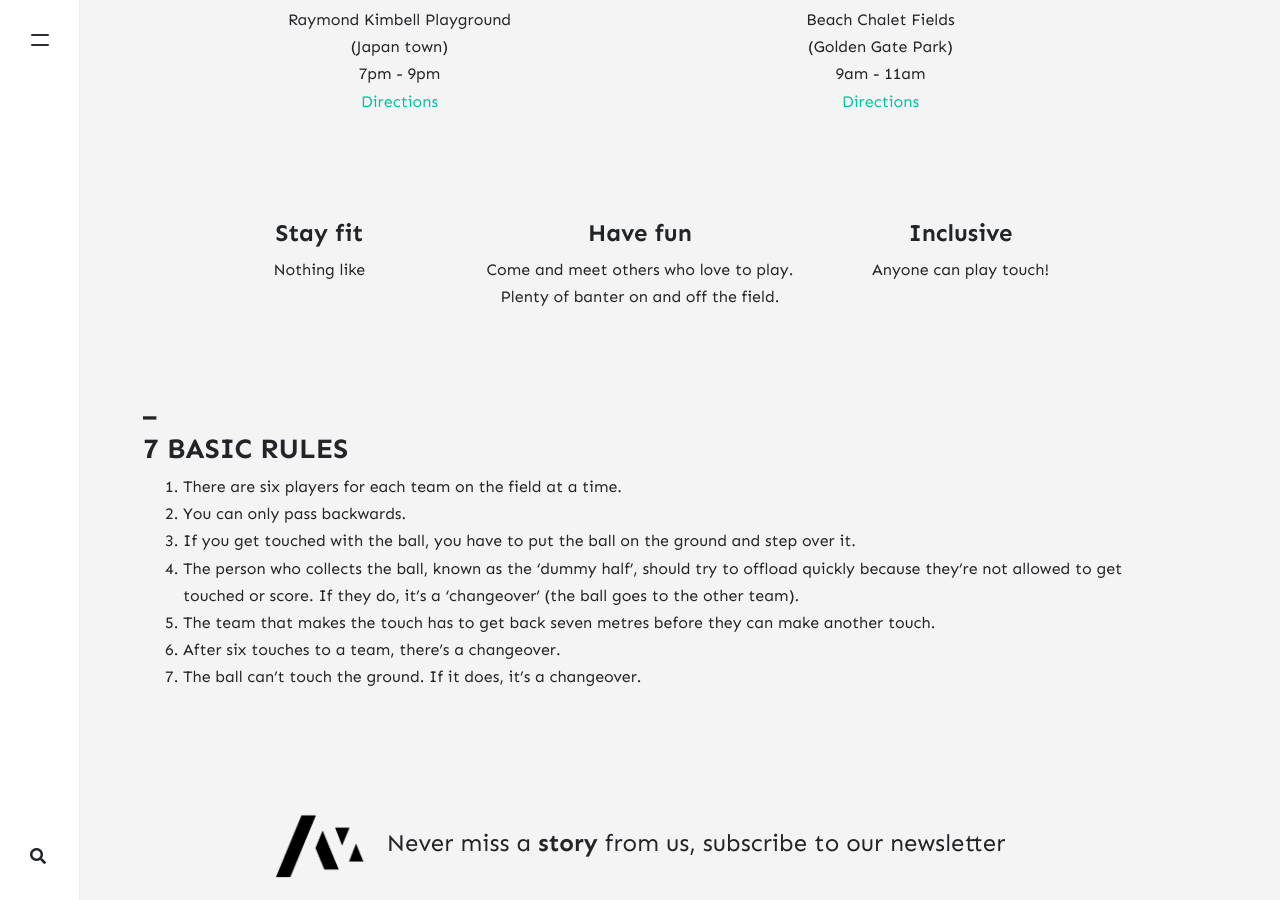
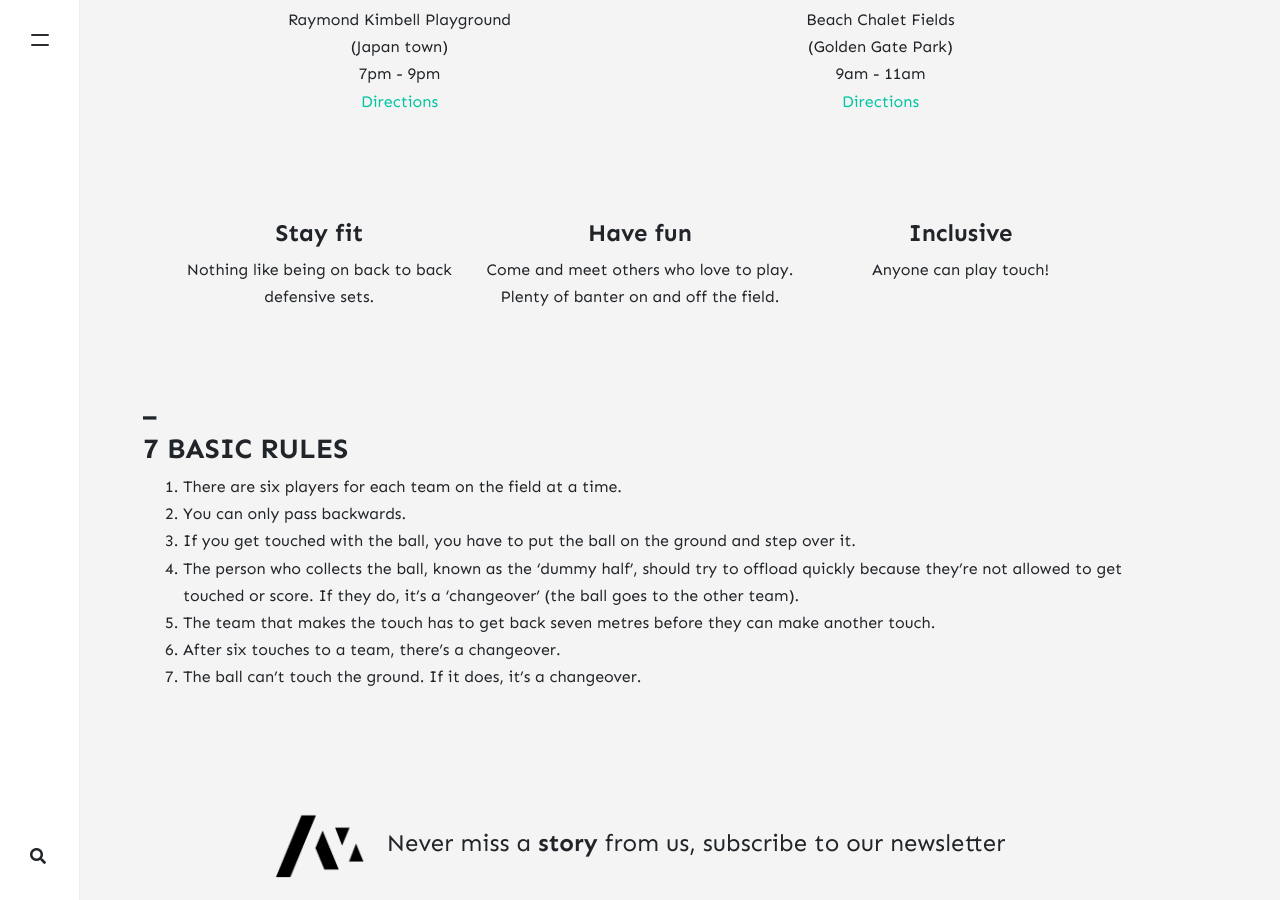
Before and after one commit to stackbit-projects/blue-triceratops-4f502, a Jekyll site: the page built from _pages/about.md, in a window 1280 px wide and 900 px high, scrolled down 524 px. Built offline with Jekyll 4.4.1, drawn with Linux system fonts in a browser that asks for light colours; nearby versions of some CDN libraries; comment, search, counter and statistics services are not loaded.

Commit message:
home.html: changed

```diff
--- a/_layouts/home.html
+++ b/_layouts/home.html
@@ -51,7 +51,7 @@ permalink: "/home.html"
     <div class="column-group">
         <div class="three-column">
             <h4>Stay fit</h4>
-            <p>Nothing like  </p>
+            <p>Nothing like being on back to back defensive sets.</p>
         </div>
         <div class="three-column">
             <h4>Have fun</h4>
```
